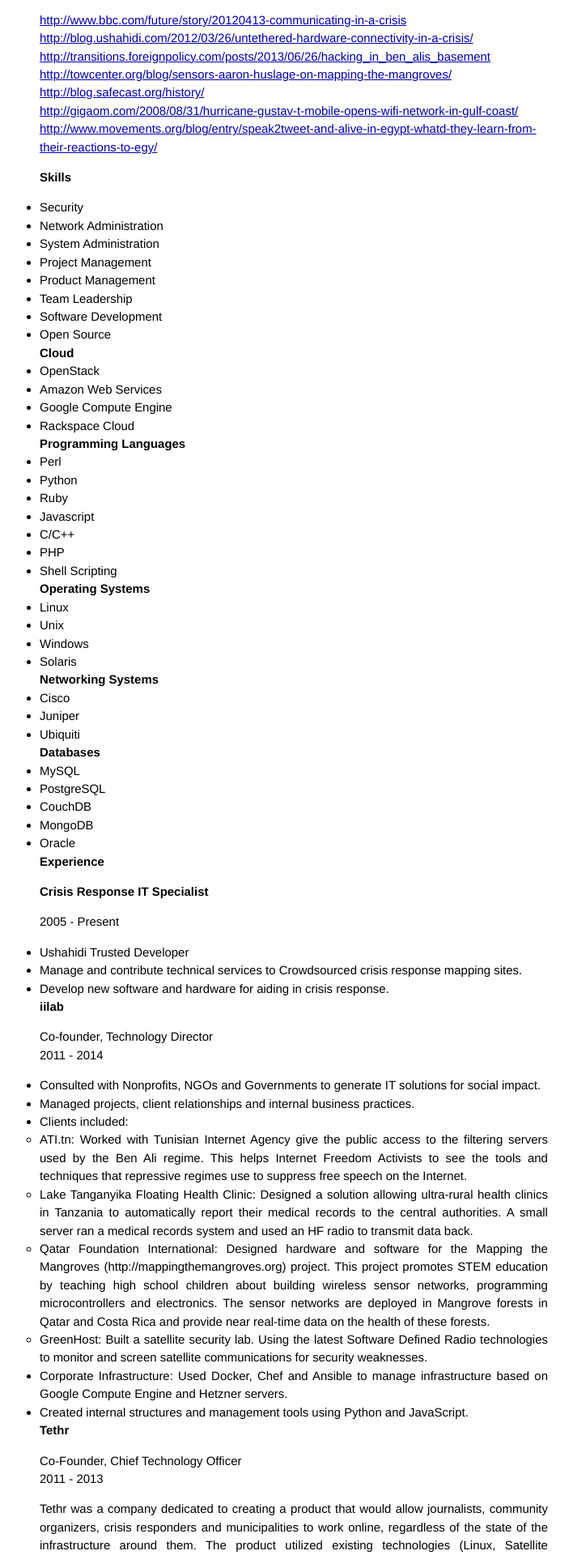
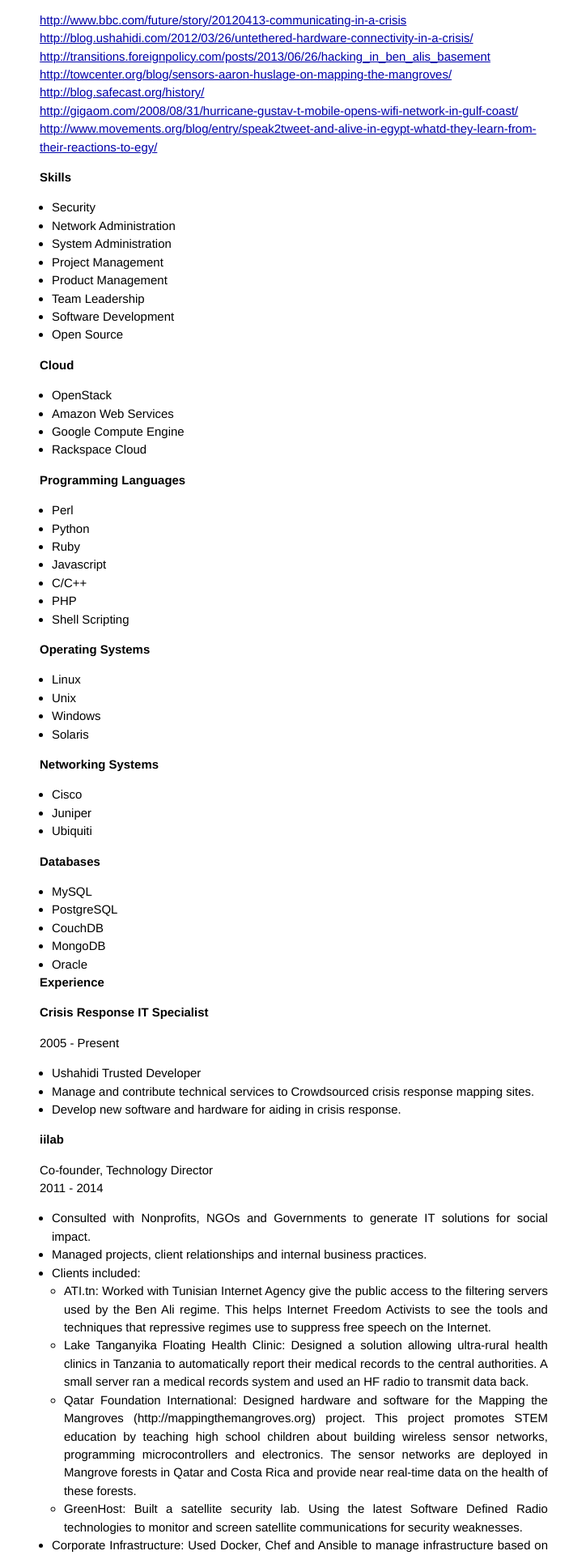
Before and after one commit to huslage/huslage.github.io, a Jekyll site: the page built from resume.md, in a window 1280 px wide. Shown: the part 599-2519 px from the top of the page at 81% size, without its empty margins (277-985 px from the left). Built offline with Jekyll 4.4.1, drawn with Linux system fonts in a browser that asks for light colours; Markdown is read by kramdown in place of the engine named in the settings.

Commit message:
format tweaks

```diff
--- a/css/main.css
+++ b/css/main.css
@@ -23,7 +23,12 @@ h1, h2, h3, h4, h5, h6 {
   font-size: 100%; }
 
 h1 { margin-bottom: 1em; }
+h2,h3 {
+  margin-top: 1em;
+  margin-bottom: 1em;
+}
 p { margin: 1em 0; }
+li { margin-left: 1em;}
 
 a         { color: #00a; }
 a:hover   { color: #000; }
```
